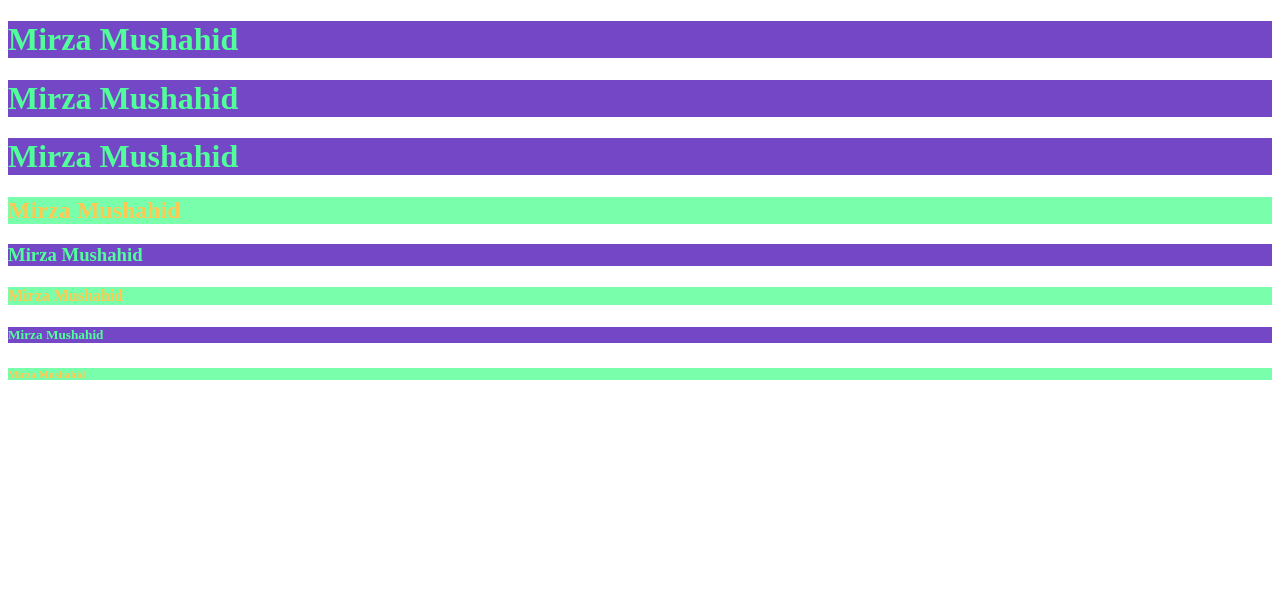
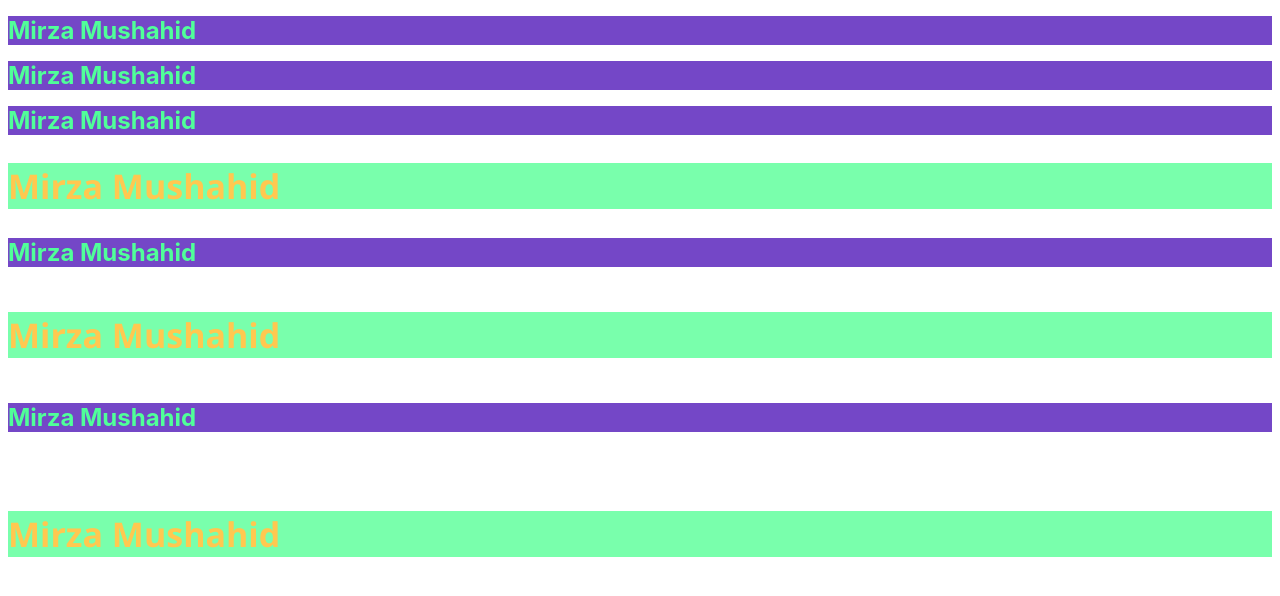
Before and after one commit to mirzamushahid123/Mysite1, a plain HTML site: page index.html in a window 1280 px wide. Drawn offline with Linux system fonts and the light colour scheme.

Commit message:
Update index.html

```diff
--- a/index.html
+++ b/index.html
@@ -3,13 +3,8 @@
 <head>
     <title></title>
     <style type="text/css"  >
-    h1,h3,h5{ background-color: #7447c7;color: #50ff99;}
-    h2,h4,h6{ background-color: #79ffac;color: rgb(255, 200, 80);}
-
-
-
-
-
+    h1,h3,h5{ background-color: #7447c7;color: #50ff99; font-size: 24px;font-family: -apple-system, BlinkMacSystemFont, 'Segoe UI', Roboto, Oxygen, Ubuntu, Cantarell, 'Open Sans', 'Helvetica Neue', sans-serif;}
+    h2,h4,h6{ background-color: #79ffac;color: rgb(255, 200, 80); font-size: 34px; font-family: 'Segoe UI', Tahoma, Geneva, Verdana, sans-serif;}
 
 
      </style>
```
